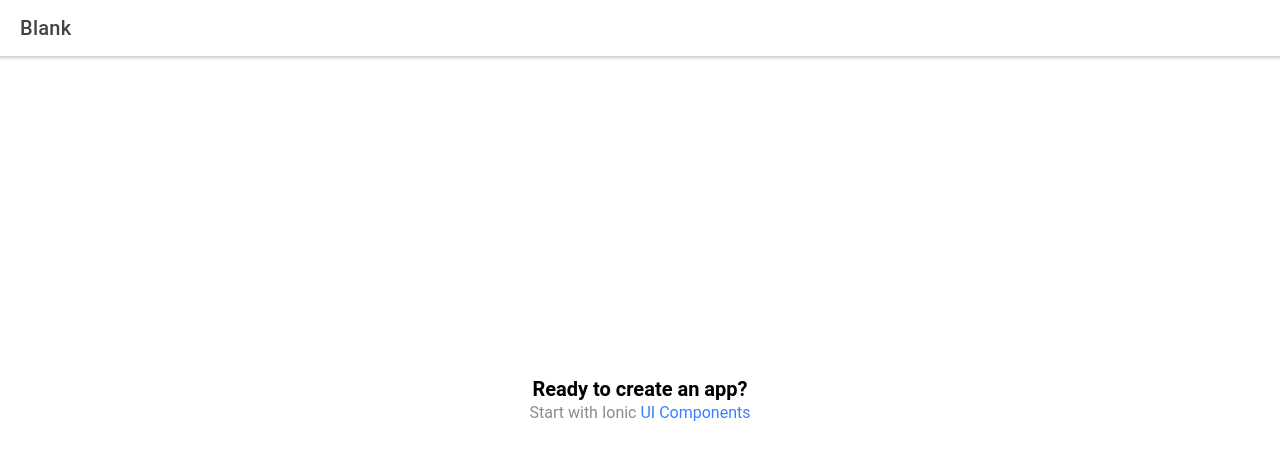
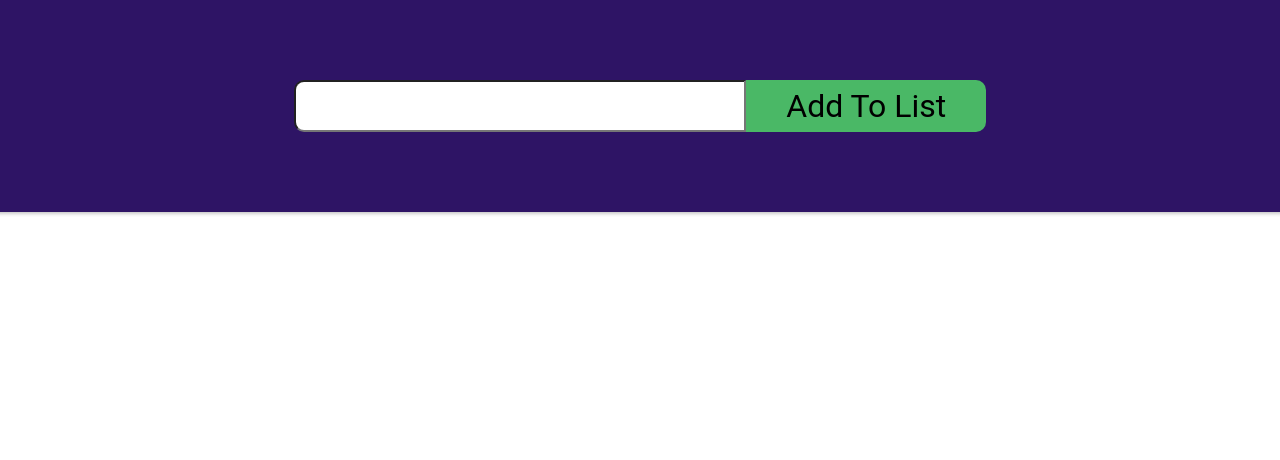
Before and after one commit to timegated/ionic-todo-ts, a React (Create React App) app: page /home in a window 1280 px wide. Shown: the top 460 px of the page. Built offline with nearby package versions, Linux system fonts and the light colour scheme.

Commit message:
addTask function works in Taskform component

```diff
--- a/package.json
+++ b/package.json
@@ -15,12 +15,14 @@
     "@types/react-dom": "^16.9.10",
     "@types/react-router": "^5.1.11",
     "@types/react-router-dom": "^5.1.7",
+    "@types/styled-components": "^5.1.9",
     "ionicons": "^5.4.0",
     "react": "^17.0.1",
     "react-dom": "^17.0.1",
     "react-router": "^5.2.0",
     "react-router-dom": "^5.2.0",
     "react-scripts": "4.0.2",
+    "styled-components": "^5.2.1",
     "typescript": "^4.1.3",
     "web-vitals": "^0.2.4",
     "workbox-background-sync": "^5.1.4",
--- /dev/null
+++ b/src/components/CreateTodo.tsx
@@ -0,0 +1,33 @@
+import React, { useState } from 'react'
+import TaskForm from './TaskForm';
+
+type Tasks = {
+  id: number,
+  text: string,
+  complete: boolean
+}
+
+type AddTask = (newTask: string) => void;
+
+const CreateTask: React.FC = () => {
+  const [tasks, setTasks] = useState<Array<Tasks>>([])
+
+  // const { localStorage } = window;
+
+  // console.log(localStorage);
+
+  const addTask: AddTask = (newTask: any) => {
+    setTasks([...tasks, { id: Math.floor(Math.random() * 1000), text: newTask, complete: false }])
+    // localStorage.setItem('tasks', tasks.toString() )
+  }
+
+  console.log(tasks);
+
+  return (
+    <>
+      <TaskForm addTask={addTask}></TaskForm>
+    </>
+  )
+}
+
+export default CreateTask
--- a/src/components/ExploreContainer.css
+++ /dev/null
@@ -1,24 +0,0 @@
-.container {
-  text-align: center;
-  position: absolute;
-  left: 0;
-  right: 0;
-  top: 50%;
-  transform: translateY(-50%);
-}
-
-.container strong {
-  font-size: 20px;
-  line-height: 26px;
-}
-
-.container p {
-  font-size: 16px;
-  line-height: 22px;
-  color: #8c8c8c;
-  margin: 0;
-}
-
-.container a {
-  text-decoration: none;
-}
--- a/src/components/ExploreContainer.tsx
+++ /dev/null
@@ -1,14 +0,0 @@
-import './ExploreContainer.css';
-
-interface ContainerProps { }
-
-const ExploreContainer: React.FC<ContainerProps> = () => {
-  return (
-    <div className="container">
-      <strong>Ready to create an app?</strong>
-      <p>Start with Ionic <a target="_blank" rel="noopener noreferrer" href="https://ionicframework.com/docs/components">UI Components</a></p>
-    </div>
-  );
-};
-
-export default ExploreContainer;
--- /dev/null
+++ b/src/components/TaskForm.tsx
@@ -0,0 +1,77 @@
+import React, { useState, ChangeEvent, FormEvent } from 'react';
+import styled from 'styled-components';
+
+type AddTask = (newTask: string) => void;
+
+interface AddTaskFormProps {
+  addTask: AddTask
+}
+const TaskForm: React.FC<AddTaskFormProps> = ({ addTask }) => {
+  const [task, setTask] = useState<string>('');
+
+  const handleChange = (e: ChangeEvent<HTMLInputElement>) => {
+    // checks that letters and numbers are only entered into the field -- includes dashes and commas
+    setTask(e.target.value);
+    console.log(task);
+  };
+
+  const handleSubmit = (e: FormEvent<HTMLFormElement>) => {
+    e.preventDefault();
+    const inputCheck = new RegExp(/^[a-zA-Z0-9\s.\-_']+$/)
+    inputCheck.test(task) ? addTask(task) : alert('Input Invalid');
+
+  };
+  console.log('This is indeed a function', typeof addTask);
+  return (
+    <>
+      <FormContainer>
+        <Form onSubmit={handleSubmit}>
+          <InputContainer>
+            <Input type="text" value={task} onChange={handleChange} />
+            <SubmitButton>Add To List</SubmitButton>
+          </InputContainer>
+        </Form>
+      </FormContainer>
+    </>
+  )
+};
+
+const FormContainer = styled.div`
+  background-color: #2E1465;
+
+`
+const Form = styled.form`
+  `
+const InputContainer = styled.div`
+  max-width: 1200px;
+  margin: 0 auto;
+  display: flex;
+  flex-direction: row;
+  justify-content: center;
+  padding: 5rem;
+`
+const Input = styled.input`
+font-size: 32px;
+border-radius:  10px 0 0 10px;
+padding: 0.15em;
+@media (max-width: 375px) {
+    font-size: 18px;
+
+  }
+`
+
+const SubmitButton = styled.button`
+  background: #4AB866;
+  color: #000000;
+  font-size: 32px;
+  padding-left: 2.5rem;
+  padding-right: 2.5rem;
+  border: none;
+  border-radius: 0px 10px 10px 0px;
+
+  @media (max-width: 375px) {
+    font-size: 18px;
+
+  }
+`
+export default TaskForm
--- a/src/pages/Home.tsx
+++ b/src/pages/Home.tsx
@@ -1,23 +1,12 @@
-import { IonContent, IonHeader, IonPage, IonTitle, IonToolbar } from '@ionic/react';
-import ExploreContainer from '../components/ExploreContainer';
-import './Home.css';
+import {  IonHeader, IonPage,  } from '@ionic/react';
+import CreateTask from '../components/CreateTodo';
 
 const Home: React.FC = () => {
   return (
     <IonPage>
       <IonHeader>
-        <IonToolbar>
-          <IonTitle>Blank</IonTitle>
-        </IonToolbar>
+        <CreateTask />
       </IonHeader>
-      <IonContent fullscreen>
-        <IonHeader collapse="condense">
-          <IonToolbar>
-            <IonTitle size="large">Blank</IonTitle>
-          </IonToolbar>
-        </IonHeader>
-        <ExploreContainer />
-      </IonContent>
     </IonPage>
   );
 };
--- /dev/null
+++ b/src/utils/genId.ts
@@ -0,0 +1,3 @@
+export const generateId = () => {
+  return Math.floor(Math.random() * 10);
+}
```
Also changed, not shown: src/pages/Home.css (deleted), 2 other files (tests, documents, lock files or other folders).
